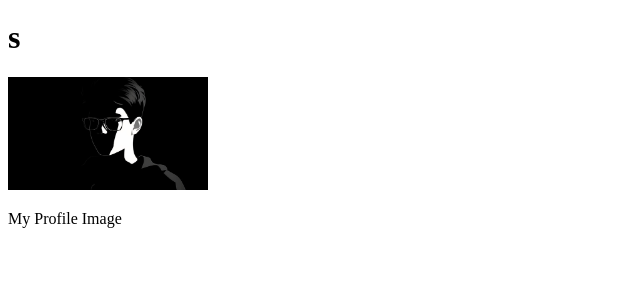
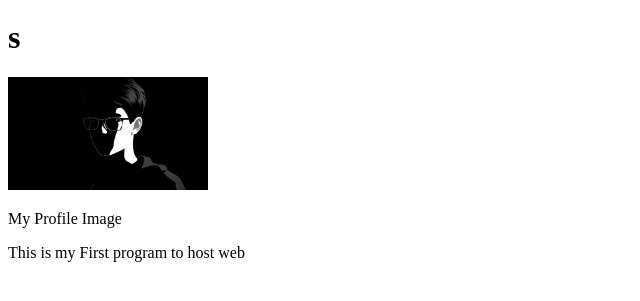
Before and after one commit to Mani300309/First-Program-HTML, a plain HTML site: page index.html in a window 1280 px wide. Shown: the part 61-362 px from the top of the page, without its empty margins (0-640 px from the left). Drawn offline with Linux system fonts and the light colour scheme.

Commit message:
added new paragraph

```diff
--- a/index.html
+++ b/index.html
@@ -10,5 +10,6 @@
     <h1> s </h1>
     <img width="200px"  src="Me.jpg" alt="">
     <p>My Profile Image </p>
+    <p>This is my First program to host web</p>
  </body>
  </html>
```
